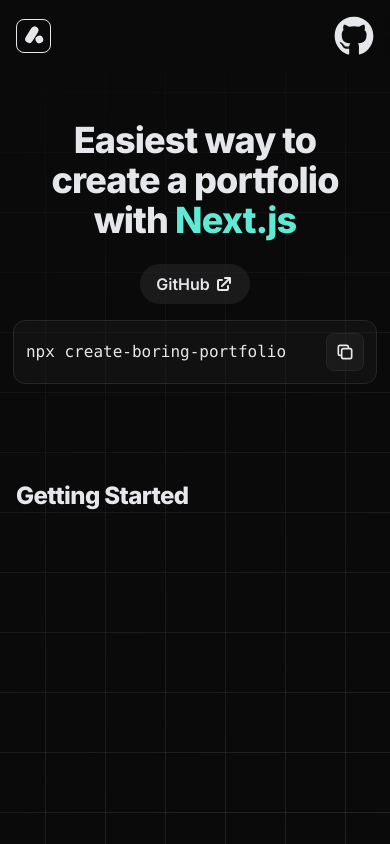
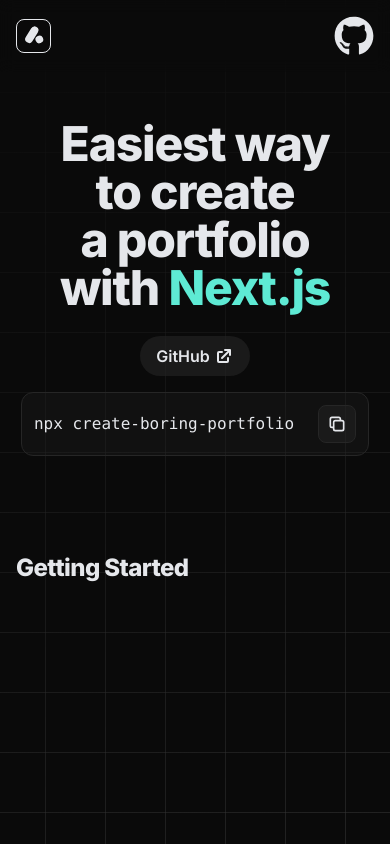
Before and after one commit to leomosley/create.boring-portfolio.dev, a Next.js app: page / in a window 390 px wide. Built offline with nearby package versions, Linux system fonts and the light colour scheme.

Commit message:
update responsiveness

```diff
--- a/app/page.tsx
+++ b/app/page.tsx
@@ -8,7 +8,7 @@
     <main className="flex flex-col justify-center mx-auto md:max-w-5xl">
       <Header />
       <div className="text-balance text-center p-2 mt-10 md:mt-24">
-        <h1 className="tracking-tight font-extrabold text-4xl sm:text-5xl md:text-6xl">
+        <h1 className="tracking-tight font-extrabold text-5xl md:text-6xl">
           Easiest way to create a portfolio with
           <span className=" text-teal-300">&nbsp;Next.js</span>
         </h1>
--- a/components/CopyCommand.tsx
+++ b/components/CopyCommand.tsx
@@ -27,7 +27,7 @@
       "text-gray-200 text-nowrap font-mono md:text-lg",
       "rounded-xl border border-neutral-800 bg-neutral-800/30"
     )}>
-      <span className="mr-8">{command}</span>
+      <span className="mr-4 md:mr-8">{command}</span>
       <button
         className={clsx(
           "p-2 rounded-lg ml-auto bg-neutral-800/40 transition",
```
